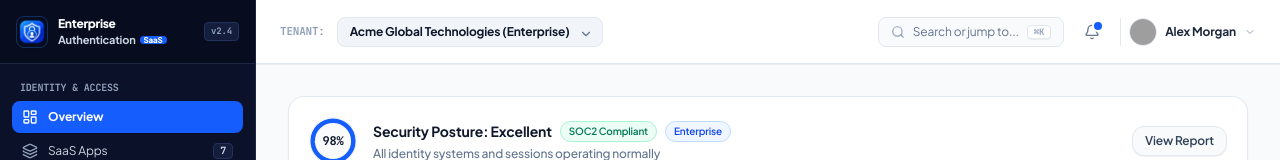
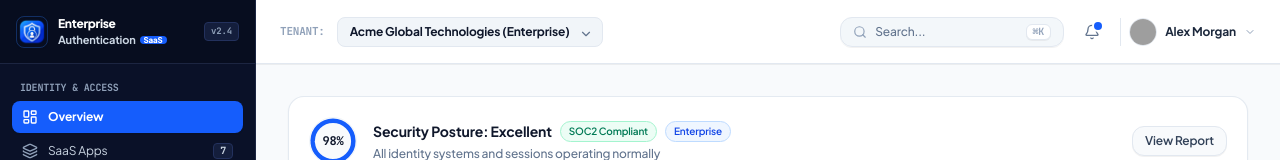
Before and after one commit to bilalhusain-dev/enterprise-authentication-saas, a Next.js app: page / in a window 1280 px wide. Shown: the top 160 px of the page. Built offline with nearby package versions, Linux system fonts and the light colour scheme; grey boxes are pictures that could not be loaded.

Commit message:
style: polish header search bar and shortcut badge

```diff
--- a/src/components/EnterpriseAuthApp.tsx
+++ b/src/components/EnterpriseAuthApp.tsx
@@ -514,11 +514,13 @@ export default function EnterpriseAuthApp() {
           <div className="flex items-center gap-3">
             <button
               onClick={() => setIsCommandPaletteOpen(true)}
-              className="hidden md:flex items-center gap-2 px-3 py-1.5 text-xs text-slate-500 bg-slate-50 hover:bg-slate-100 border border-slate-200 rounded-lg transition-colors"
+              className="hidden md:flex items-center justify-between w-56 px-3 py-1.5 text-xs bg-slate-100/80 hover:bg-slate-100 border border-slate-200 rounded-xl transition-all shadow-2xs group"
             >
-              <Search className="w-3.5 h-3.5 text-slate-400" />
-              <span>Search or jump to...</span>
-              <kbd className="px-1.5 py-0.2 text-[9px] font-mono font-bold bg-white border border-slate-200 rounded text-slate-400 shadow-2xs">
+              <div className="flex items-center gap-2">
+                <Search className="w-3.5 h-3.5 text-slate-400 group-hover:text-blue-600 transition-colors" />
+                <span className="text-xs font-medium text-slate-500">Search...</span>
+              </div>
+              <kbd className="px-1.5 py-0.5 text-[10px] font-semibold bg-white border border-slate-200 rounded-md text-slate-400 shadow-2xs leading-none">
                 ⌘K
               </kbd>
             </button>
```
